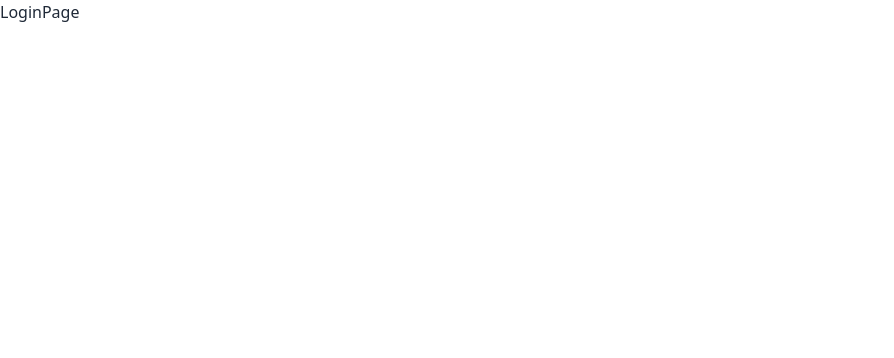
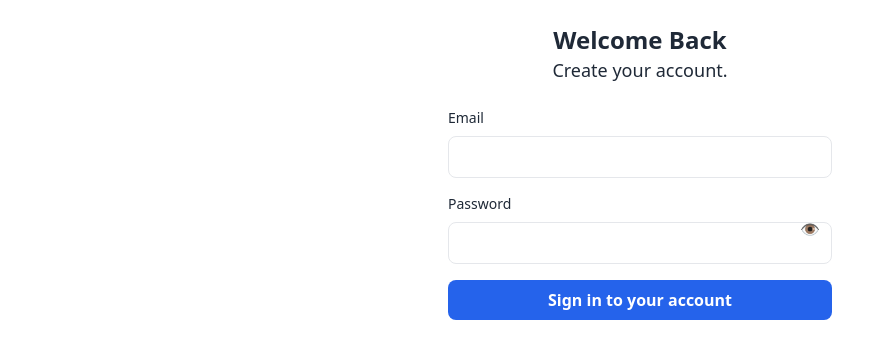
Before and after one commit to AbhijithIppa/base, a React (Vite) app in the folder frontend/: page /login in a window 1280 px wide. Shown: the top 358 px of the page, without its empty margins (0-894 px from the left). Built offline with nearby package versions, Linux system fonts and the light colour scheme.

Commit message:
Update LoginPage.jsx

```diff
--- a/frontend/src/pages/LoginPage.jsx
+++ b/frontend/src/pages/LoginPage.jsx
@@ -1,9 +1,88 @@
-import React from 'react'
+import React, { useState } from "react";
 
-function LoginPage() {
+const LoginPage = ({ login, isLoggingIn }) => {
+  const [formData, setFormData] = useState({ email: "", password: "" });
+  const [showPassword, setShowPassword] = useState(false);
+
+  const handleInputChange = (e) => {
+    const { name, value } = e.target;
+    setFormData({
+      ...formData,
+      [name]: value,
+    });
+  };
+
+  const handleSubmit = (e) => {
+    e.preventDefault(); // Prevent default form submission
+    const { email, password } = formData;
+    if (email && password) {
+      try {
+        login(formData); // Call login with form data
+      } catch (error) {
+        console.error("Login function failed:", error);
+      }
+    } else {
+      console.error("Email and password must be filled out.");
+    }
+  };
+
   return (
-    <div>LoginPage</div>
-  )
-}
+    <div className="flex flex-col items-center p-6">
+      <h1 className="text-2xl font-bold">Welcome Back</h1>
+      <p className="text-lg mb-6">Create your account.</p>
+      <form className="w-full max-w-sm" onSubmit={handleSubmit}>
+        <div className="mb-4">
+          <label htmlFor="email" className="block text-sm font-medium mb-2">
+            Email
+          </label>
+          <input
+            type="email"
+            id="email"
+            name="email"
+            value={formData.email}
+            onChange={handleInputChange}
+            className="w-full px-3 py-2 border rounded-lg focus:outline-none focus:ring"
+            required
+          />
+        </div>
+        <div className="mb-4 relative">
+          <label htmlFor="password" className="block text-sm font-medium mb-2">
+            Password
+          </label>
+          <input
+            type={showPassword ? "text" : "password"}
+            id="password"
+            name="password"
+            value={formData.password}
+            onChange={handleInputChange}
+            className="w-full px-3 py-2 border rounded-lg focus:outline-none focus:ring"
+            required
+          />
+          <button
+            type="button"
+            onClick={() => setShowPassword(!showPassword)}
+            className="absolute inset-y-0 right-3 flex items-center text-gray-600"
+            aria-label="Toggle password visibility"
+          >
+            {showPassword ? "🙈" : "👁️"}
+          </button>
+        </div>
+        <div>
+          <button
+            type="submit"
+            disabled={isLoggingIn}
+            className={`w-full px-4 py-2 font-bold text-white rounded-lg transition-all ${
+              isLoggingIn
+                ? "bg-gray-400 cursor-not-allowed"
+                : "bg-blue-600 hover:bg-blue-700"
+            }`}
+          >
+            {isLoggingIn ? "Loading..." : "Sign in to your account"}
+          </button>
+        </div>
+      </form>
+    </div>
+  );
+};
 
-export default LoginPage
+export default LoginPage;
```
